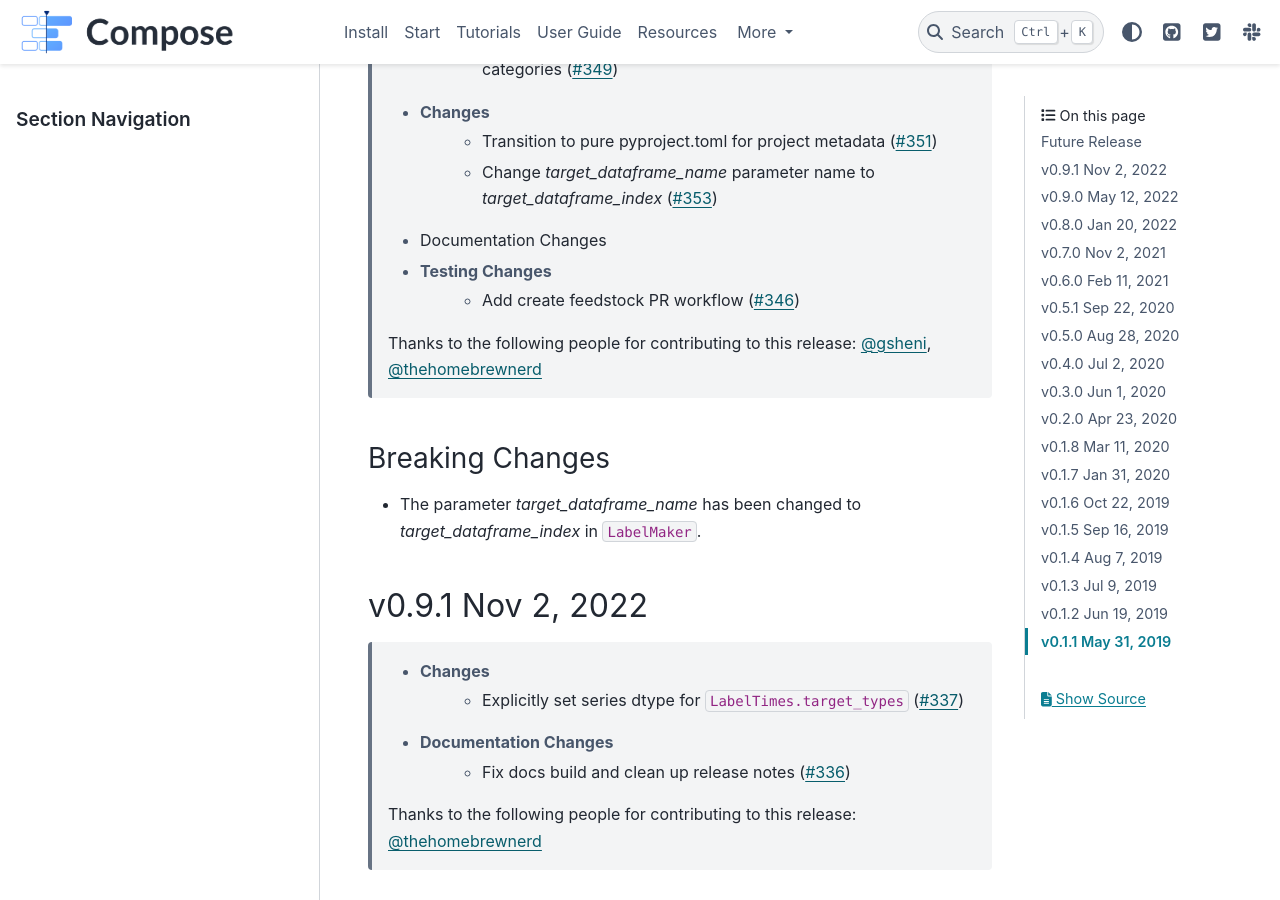
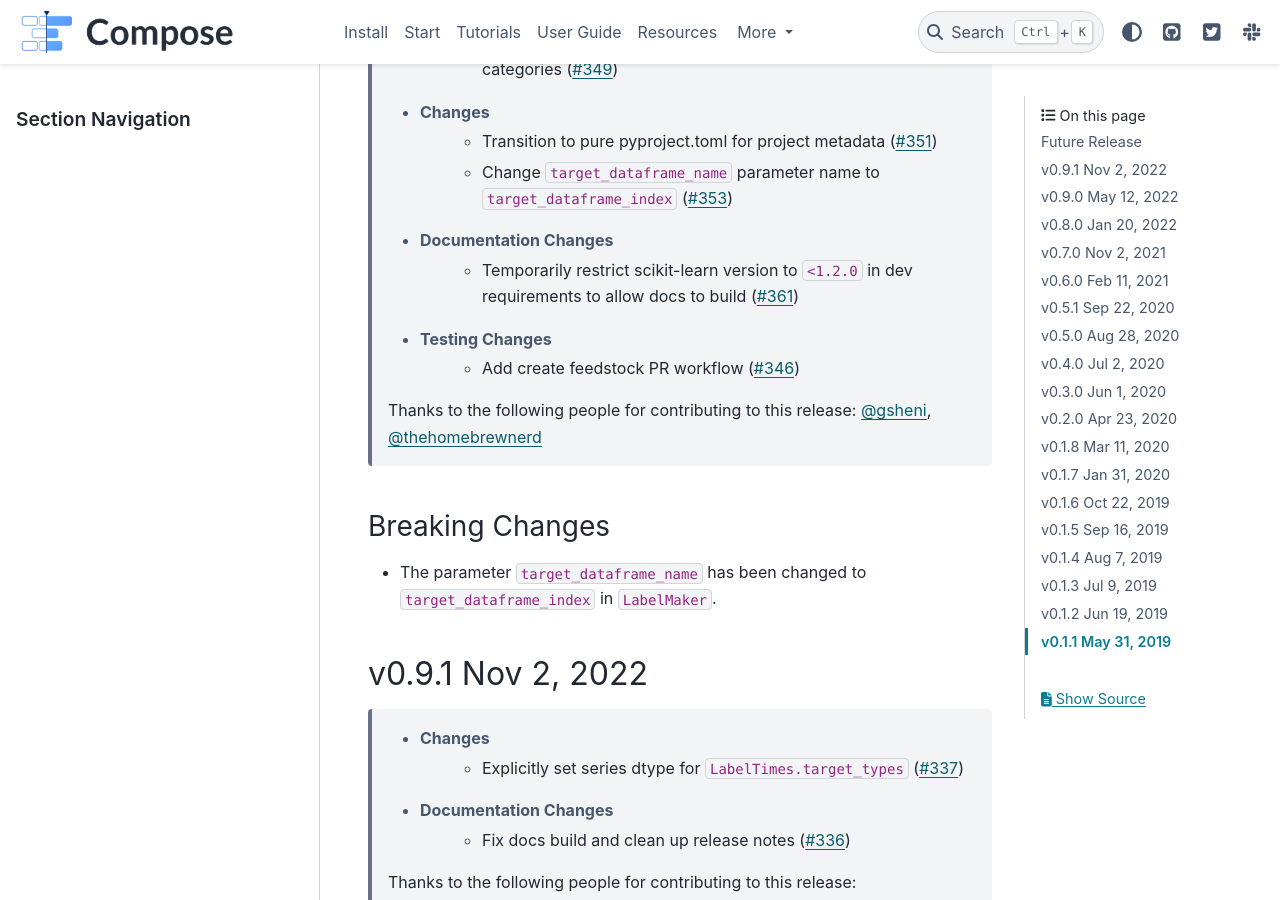
Before and after one commit to alteryx/compose, a Sphinx documentation site: the page built from docs/source/release_notes.rst, in a window 1280 px wide and 900 px high, scrolled down 336 px. Built offline with Sphinx 7.4.7 and the PyData theme 0.15.4, drawn with Linux system fonts in a browser that asks for light colours; comment, search, counter and statistics services are not loaded.

Commit message:
Restrict scikit-learn (#361)
* restrict scikit-learn

* update release notes

* clean up release notes

```diff
--- a/docs/source/release_notes.rst
+++ b/docs/source/release_notes.rst
@@ -8,8 +8,9 @@ Future Release
         * Update to avoid error with a categorical target with unused categories (:pr:`349`)
     * Changes
         * Transition to pure pyproject.toml for project metadata (:pr:`351`)
-        * Change `target_dataframe_name` parameter name to `target_dataframe_index` (:pr:`353`)
+        * Change ``target_dataframe_name`` parameter name to ``target_dataframe_index`` (:pr:`353`)
     * Documentation Changes
+        * Temporarily restrict scikit-learn version to ``<1.2.0`` in dev requirements to allow docs to build (:pr:`361`)
     * Testing Changes
         * Add create feedstock PR workflow (:pr:`346`)
 
@@ -18,7 +19,7 @@ Future Release
 
 Breaking Changes
 ++++++++++++++++
-* The parameter `target_dataframe_name` has been changed to `target_dataframe_index` in ``LabelMaker``.
+* The parameter ``target_dataframe_name`` has been changed to ``target_dataframe_index`` in ``LabelMaker``.
 
 v0.9.1 Nov 2, 2022
 ==================
--- a/pyproject.toml
+++ b/pyproject.toml
@@ -74,7 +74,7 @@ dev = [
     "jupyter == 1.0.0",
     "pandoc == 1.1.0",
     "ipykernel == 6.4.2",
-    "scikit-learn >= 0.20.0, !=0.22",
+    "scikit-learn >= 0.20.0, !=0.22, <1.2.0",
 ]
 complete = [
     "composeml[updater]",
```
